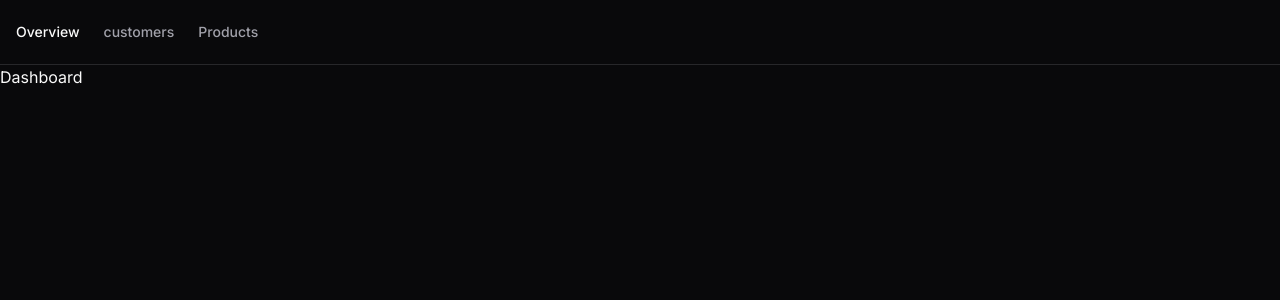
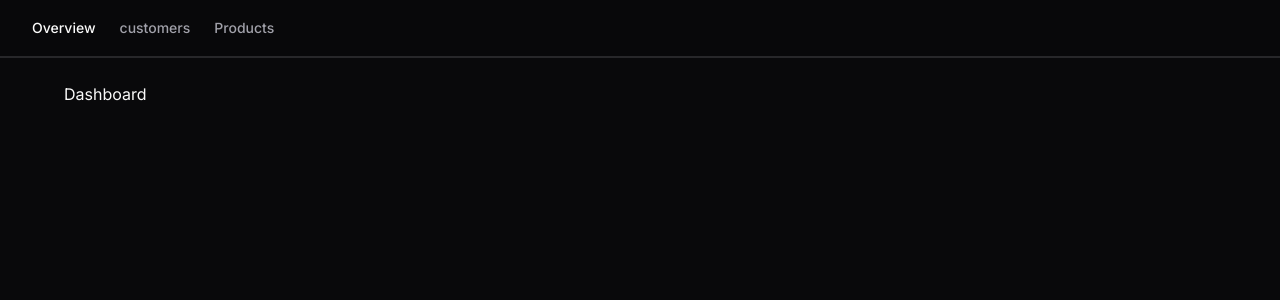
Before and after one commit to ismaelherreradev/nextjs-dashboard-v2, a Next.js app: page /dashboard in a window 1280 px wide. Shown: the top 300 px of the page. Built offline with nearby package versions, Linux system fonts and the light colour scheme.

Commit message:
update navbar

```diff
--- a/app/dashboard/layout.tsx
+++ b/app/dashboard/layout.tsx
@@ -2,9 +2,13 @@ import MainNav from "@/components/dashboard/main-nav"
 
 export default function Layout({ children }: { children: React.ReactNode }) {
   return (
-    <main>
-      <MainNav />
-      {children}
+    <main className="relative flex min-h-screen flex-col">
+      <header className="bg-background/95 supports-[backdrop-filter]:bg-background/60 sticky top-0 z-50 w-full border-b backdrop-blur">
+        <MainNav />
+      </header>
+      <section className="container relative">
+        <div className="flex-1 space-y-4 p-8 pt-6">{children}</div>
+      </section>
     </main>
   )
 }
--- a/app/layout.tsx
+++ b/app/layout.tsx
@@ -16,7 +16,11 @@ export default function RootLayout({
 }) {
   return (
     <html lang="en">
-      <body className={inter.className}>{children}</body>
+      <body
+        className={`${inter.className} bg-background min-h-screen font-sans antialiased`}
+      >
+        {children}
+      </body>
     </html>
   )
 }
--- a/app/page.tsx
+++ b/app/page.tsx
@@ -1,6 +1,6 @@
 export default function Home() {
   return (
-    <main>
+    <main className="relative flex min-h-screen flex-col">
       <h1>Home</h1>
     </main>
   )
--- a/components/dashboard/main-nav.tsx
+++ b/components/dashboard/main-nav.tsx
@@ -2,10 +2,10 @@ import NavLinks from "./nav-links"
 
 export default function MainNav() {
   return (
-    <div className="border-b">
-      <div className="flex h-16 items-center px-4">
+    <header className="border-b">
+      <div className="container flex h-14 items-center">
         <NavLinks />
       </div>
-    </div>
+    </header>
   )
 }
```
